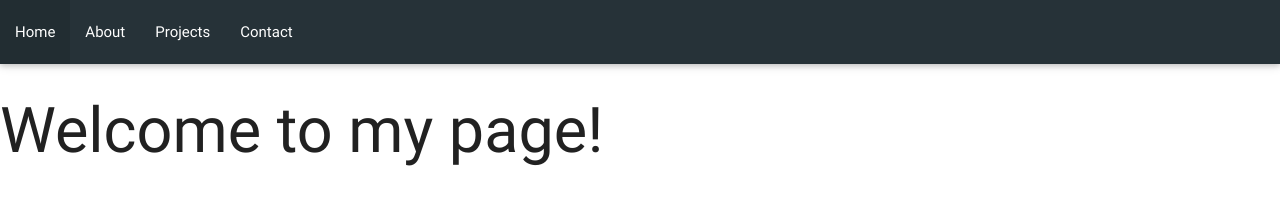
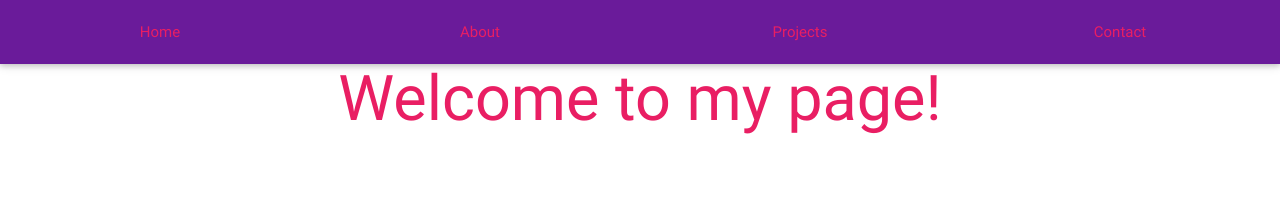
Before and after one commit to johnclarkthiel/website, a website: page public/index.html in a window 1280 px wide. Drawn offline with nearby package versions, Linux system fonts and the light colour scheme; some packages are replaced by stand-ins of ours; files whose address does not match are found by name.

Commit message:
adding styling

```diff
--- a/public/css/style.css
+++ b/public/css/style.css
@@ -2,3 +2,7 @@
 	margin: 0 auto;
 	padding: 0;
 }
+
+a {
+	text-decoration: none;
+}
--- a/public/index.html
+++ b/public/index.html
@@ -24,12 +24,12 @@
 
 
   <header>
-    <nav class="nav-bar blue-grey darken-4">
-      <ul>
-        <li id='nav-li'><a href="/">Home</a>
-        <li id='nav-li'><a href="/about">About</a>
-        <li id='nav-li'><a href="/projects">Projects</a>
-        <li id='nav-li'><a href="/contact">Contact</a>
+    <nav>
+      <ul class='row'>
+        <li id='nav-li' class='col s3 purple darken-3 center-align'><a href="/"><span class='pink-text'>Home</span></a>
+        <li id='nav-li' class='col s3 purple darken-3 center-align'><a href="/about"><span class='pink-text'>About</span></a>
+        <li id='nav-li' class='col s3 purple darken-3 center-align'><a href="/projects"><span class='pink-text'>Projects</span></a>
+        <li id='nav-li' class='col s3 purple darken-3 center-align'><a href="/contact"><span class='pink-text'>Contact</span></a>
       </ul>
     </nav>
   </header>
--- a/public/partials/home.html
+++ b/public/partials/home.html
@@ -1 +1 @@
-<h1>Welcome to my page!</h1>
+<h1 class='container center-align'><span class='pink-text'>Welcome to my page!</span></h1>
```
